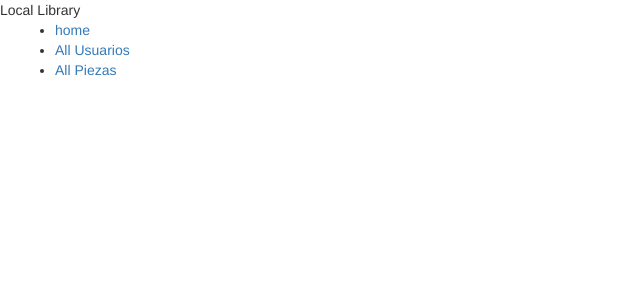
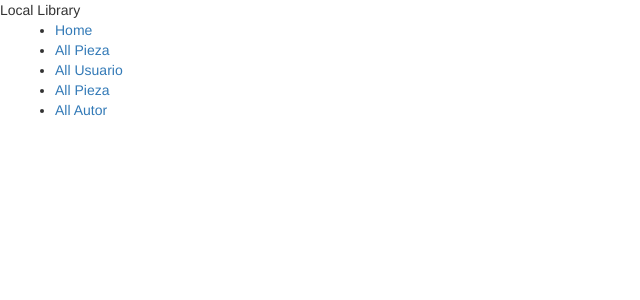
Before and after one commit to pancho2k19/mymapacheproyect, a Django app: template catalog/templates/base_generic.html in a window 1280 px wide. Shown: the top 300 px of the page, without its empty margins (0-640 px from the left). Run offline with Django 3.2, Linux system fonts and the light colour scheme; the template is opened without the code that fills it, so the values that code supplies are empty; parts of the project's set-up code (start-up, migrations or seed data) failed here and were passed over; some libraries are stand-ins or nearby versions.

Commit message:
commit 2

```diff
--- a/catalog/templates/base_generic.html
+++ b/catalog/templates/base_generic.html
@@ -29,9 +29,12 @@
 
       {% block sidebar %}
       <ul class="sidebar-nav">
-          <li><a href="{% url 'index' %}">home</a </li>
-          <li><a href="">All Usuarios</a </li>
-          <li><a href="">All Piezas</a </li>
+          <li><a href="{% url 'index' %}">Home</a </li>
+          <li><a href="{% url 'Pieza' %}">All Pieza</a </li>
+          <li><a href="">All Usuario</a </li>
+          <li><a href="">All Pieza</a </li>
+          <li><a href="">All Autor</a </li>
+
       </ul>
       {% endblock %}
 
--- a/catalog/urls.py
+++ b/catalog/urls.py
@@ -22,5 +22,6 @@ from django.conf import settings
 urlpatterns = [
 
  path('', views.index, name = 'index'),
-
+ path('Pieza/' , views.PiezaListView.as_view(), name = 'pieza'),
+ path('Pieza/<int:ok:', views.PiezaDetailView.as_view(), name = 'pieza-detail')
 ]+ static(settings.MEDIA_URL, document_root=settings.MEDIA_ROOT)
```
Also changed, not shown: catalog/templates/catalog/pieza_list.html (added, +18 -0 lines).
